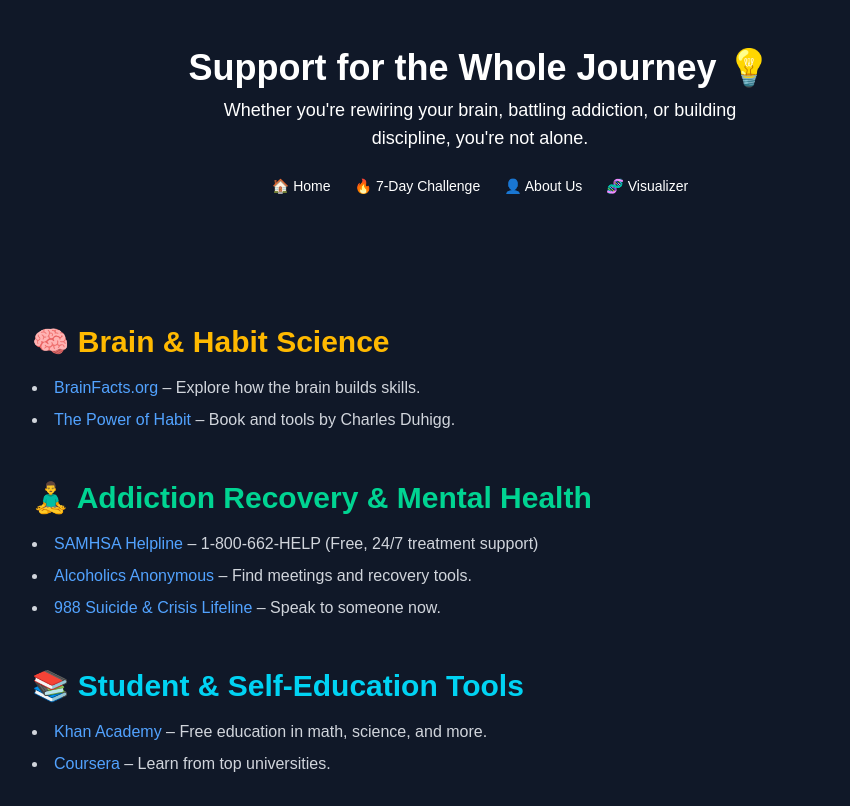
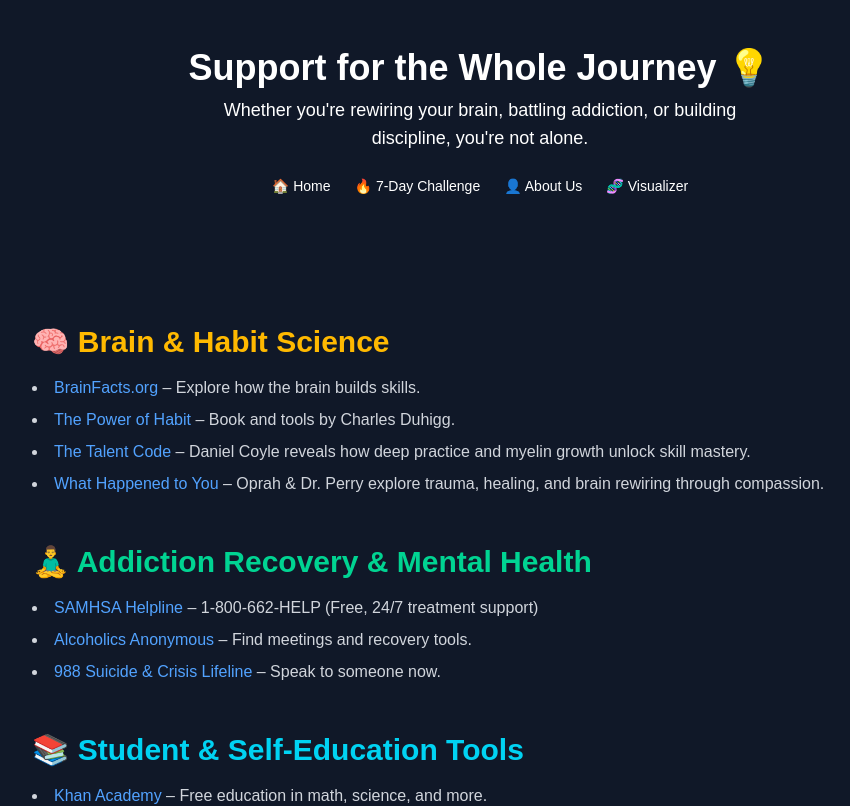
Before and after one commit to bl0ckchained/myelinmap, a Next.js app: page /resources in a window 1280 px wide. Shown: the top 806 px of the page, without its empty margins (160-1010 px from the left). Built offline with nearby package versions, Linux system fonts and the light colour scheme.

Commit message:
added some more resources

```diff
--- a/pages/resources.tsx
+++ b/pages/resources.tsx
@@ -24,6 +24,8 @@ export default function Resources() {
             <ul className="list-disc list-inside space-y-2 text-gray-300">
               <li><a href="https://www.brainfacts.org/" target="_blank" rel="noopener noreferrer" className="text-blue-400 hover:underline">BrainFacts.org</a> – Explore how the brain builds skills.</li>
               <li><a href="https://charlesduhigg.com/the-power-of-habit/" target="_blank" rel="noopener noreferrer" className="text-blue-400 hover:underline">The Power of Habit</a> – Book and tools by Charles Duhigg.</li>
+              <li><a href="https://danielcoyle.com/the-talent-code/" target="_blank" rel="noopener noreferrer" className="text-blue-400 hover:underline">The Talent Code</a> – Daniel Coyle reveals how deep practice and myelin growth unlock skill mastery.</li>
+              <li><a href="https://www.what-happened-to-you.com/" target="_blank" rel="noopener noreferrer" className="text-blue-400 hover:underline">What Happened to You</a> – Oprah & Dr. Perry explore trauma, healing, and brain rewiring through compassion.</li>
             </ul>
           </div>
 
```
